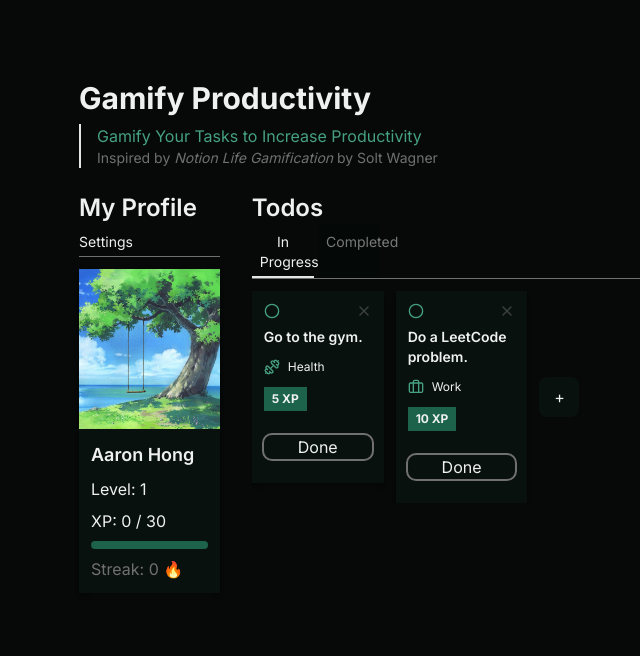
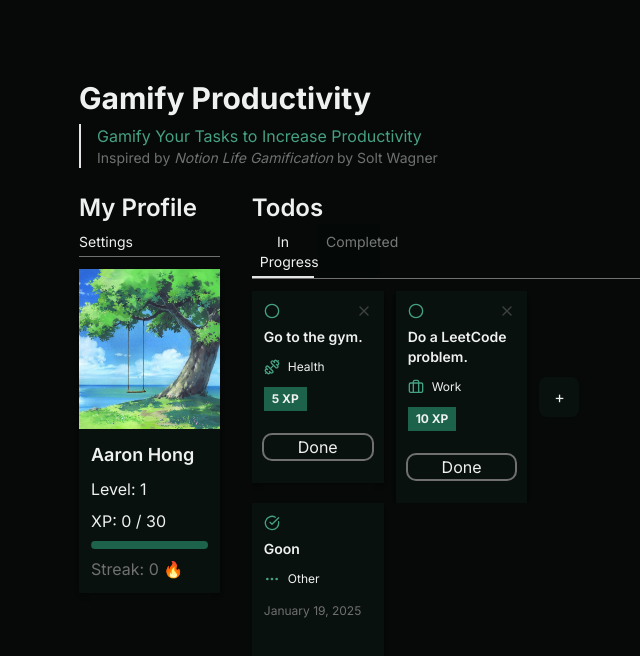
Before and after one commit to AaronHongry/gamify-life, a Next.js app: page / in a window 1280 px wide. Shown: the top 656 px of the page, without its empty margins (145-785 px from the left). Built offline with nearby package versions, Linux system fonts and the light colour scheme.

Commit message:
Implemented Different Components on Main

```diff
--- a/src/components/completedTab.tsx
+++ b/src/components/completedTab.tsx
@@ -0,0 +1,26 @@
+import Task from "./task"
+import { motion, AnimatePresence } from "motion/react"
+
+interface CompletedTabProps {
+    completedTasks: {id: string, name: string, tag: string, xp: number, completed: boolean, date: string}[];
+    handleDeleteTask: (id: string) => void;
+    handleDoneTask: (id: string) => void;
+    handleAddTask: (open: boolean) => void;
+}
+
+
+const CompletedTab: React.FC<CompletedTabProps> = ({completedTasks, handleDeleteTask, handleDoneTask, handleAddTask }) => {
+
+    return (
+        <div className="flex flex-row gap-3 w-full h-full overflow-hidden">
+            <AnimatePresence>
+                {completedTasks.map((task, _) => (
+                    <Task key={task.id} id={task.id} name={task.name} tag={task.tag} xp={task.xp} completed={task.completed} onDelete={() => handleDeleteTask(task.id)} onDone={() => {}} date={task.date}/>
+                ))}
+            </AnimatePresence>
+        </div>
+    );
+
+}
+
+export default CompletedTab;
--- a/src/components/inProgressTab.tsx
+++ b/src/components/inProgressTab.tsx
@@ -5,7 +5,7 @@ interface InProgressTabProps {
     progressTasks: {id: string, name: string, tag: string, xp: number, completed: boolean, date: string}[];
     handleDeleteTask: (id: string) => void;
     handleDoneTask: (id: string) => void;
-    handleAddTask: (open: boolean) => void;
+    handleAddTask: () => void;
 }
 
 
@@ -17,7 +17,7 @@ const InProgressTab: React.FC<InProgressTabProps> = ({progressTasks, handleDelet
                 {progressTasks.map((task, _) => (
                     <Task key={task.id} id={task.id} name={task.name} tag={task.tag} xp={task.xp} completed={task.completed} onDelete={() => handleDeleteTask(task.id)} onDone={() => handleDoneTask(task.id)} date={task.date}/>
                 ))}
-                <motion.button id="addTask" whileHover={{ scale: 1.1 }} whileTap={{ scale: 0.9 }} className="card-background h-10 w-10 self-center rounded-lg" onClick={() => handleAddTask(true)}>+</motion.button>
+                <motion.button id="addTask" whileHover={{ scale: 1.1 }} whileTap={{ scale: 0.9 }} className="card-background h-10 w-10 self-center rounded-lg" onClick={handleAddTask}>+</motion.button>
             </AnimatePresence>
         </div>
     );
--- a/src/components/mainMenu.tsx
+++ b/src/components/mainMenu.tsx
@@ -2,9 +2,10 @@
 
 import { Separator } from "@/components/ui/separator";
 import Profile from "@/components/profile";
-import Task from "@/components/task";
 import AddTask from "./addTask";
 import DeleteTask from "./deleteTask";
+import InProgressTab from "./inProgressTab";
+import CompletedTab from "./completedTab";
 import { motion, AnimatePresence, useAnimate } from "motion/react";
 import { useState, useEffect } from "react";
 
@@ -78,17 +79,8 @@ const MainMenu = () => {
                         <p className={`${activeTab == "completed" ? "brightness-50 hover:brightness-100 border-b-0 transition-all" : "border-b-2"} cursor-default text-sm py-1 pt-2 px-2 text-center hover:bg-gray-700 transition duration-300`} onClick={() => handleTabChange("inProgress")}>In Progress</p><p className={`${activeTab == "inProgress" ? "brightness-50 hover:brightness-100 border-b-0 transition-all" : "border-b-2"} text-sm py-1  card-background pt-2 px-2 text-center hover:bg-gray-700 transition duration-300 cursor-default`} onClick={() => handleTabChange("completed")}>Completed</p>
                     </div>
                     <Separator className="mt-0 mb-3 aa-bg"/>
-                    <div className="flex flex-row gap-3 w-full h-full overflow-hidden">
-                        <AnimatePresence>
-                            {activeTab == "inProgress" && tasks.map((task, _) => (
-                                <Task key={task.id} id={task.id} name={task.name} tag={task.tag} xp={task.xp} completed={task.completed} onDelete={() => setDeleteTask(task.id)} onDone={() => handleDone(task.id)} date={task.date}/>
-                            ))}
-                            {activeTab == "inProgress" && <motion.button id="addTask" whileHover={{ scale: 1.1 }} whileTap={{ scale: 0.9 }} className="card-background h-10 w-10 self-center rounded-lg" onClick={() => setIsAddTaskOpen(true)}>+</motion.button>}
-                            {activeTab == "completed" && completedTasks.map((task, _) => (
-                                <Task key={task.id} id={task.id} name={task.name} tag={task.tag} xp={task.xp} completed={task.completed} onDelete={() => setDeleteTask(task.id)} onDone={() => {}} date={task.date}/>
-                            ))}
-                        </AnimatePresence>
-                    </div>
+                    <InProgressTab progressTasks={tasks} handleDeleteTask={setDeleteTask} handleDoneTask={handleDone} handleAddTask={() => setIsAddTaskOpen(true)}/>
+                    <CompletedTab completedTasks={completedTasks}/>
                 </div>
             </div>
             <AnimatePresence>
```
